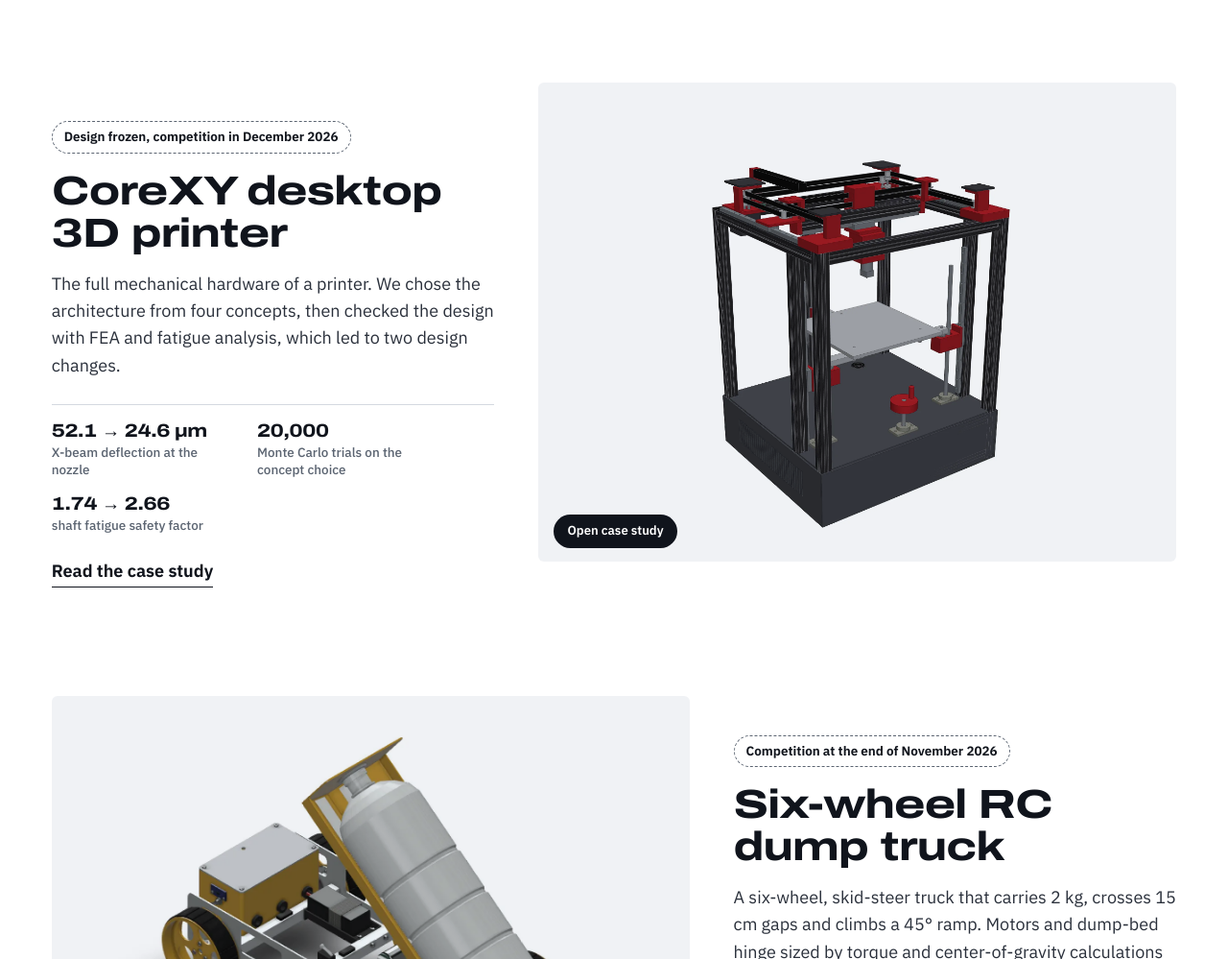
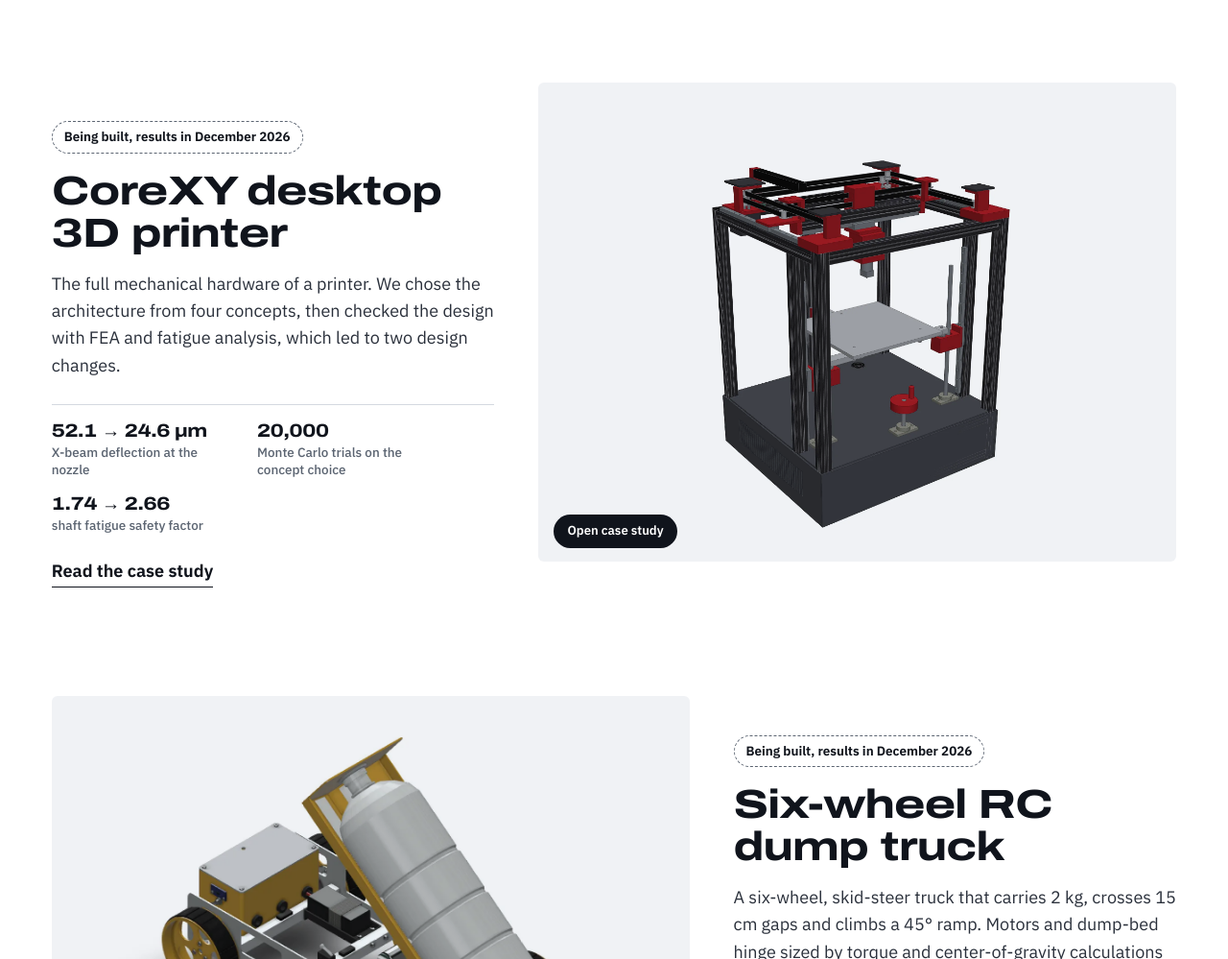
Before and after one commit to gsader7/gsader7.github.io, a plain HTML site: page index.html in a window 1280 px wide. Shown: the part 3100-4099 px from the top of the page at 96% size. Drawn offline with Linux system fonts and the light colour scheme.

Commit message:
Status wording for the printer and dump truck
Co-Authored-By: Claude Opus 5.5 <noreply@anthropic.com>
Claude-Session: https://claude.ai/code/session_013CGJAf82PmcXH2Cu8HJX8s

```diff
--- a/index.html
+++ b/index.html
@@ -516,7 +516,7 @@ dialog.zoom button{font:inherit;font-weight:620;color:#fff;background:transparen
       <article class="plate">
         <a class="plate-media" href="#corexy-printer" data-go="corexy-printer" aria-label="CoreXY desktop 3D printer, open case study"><img class="fit" src="media/printer-hero.webp" alt="CAD model of the CoreXY printer frame, gantry, bed and electronics bay" loading="lazy"></a>
         <div class="plate-text">
-          <span class="tag open">Design frozen, competition in December 2026</span>
+          <span class="tag open">Being built, results in December 2026</span>
           <h3><a href="#corexy-printer">CoreXY desktop 3D printer</a></h3>
           <p>The full mechanical hardware of a printer. We chose the architecture from four concepts, then checked the design with FEA and fatigue analysis, which led to two design changes.</p>
           <dl class="figs">
@@ -531,7 +531,7 @@ dialog.zoom button{font:inherit;font-weight:620;color:#fff;background:transparen
       <article class="plate">
         <a class="plate-media" href="#dump-truck" data-go="dump-truck" aria-label="Remote-controlled dump truck, open case study"><img class="fit" src="media/truck-dump.webp" alt="CAD model of the six-wheel dump truck with its bed tipped" loading="lazy"></a>
         <div class="plate-text">
-          <span class="tag open">Competition at the end of November 2026</span>
+          <span class="tag open">Being built, results in December 2026</span>
           <h3><a href="#dump-truck">Six-wheel RC dump truck</a></h3>
           <p>A six-wheel, skid-steer truck that carries 2 kg, crosses 15 cm gaps and climbs a 45° ramp. Motors and dump-bed hinge sized by torque and center-of-gravity calculations in a parametric Fusion 360 model.</p>
           <dl class="figs">
@@ -800,7 +800,7 @@ dialog.zoom button{font:inherit;font-weight:620;color:#fff;background:transparen
     <h1 class="case-title">CoreXY desktop 3D printer</h1>
     <p class="case-lead">The complete mechanical hardware of a desktop printer: frame, motion system, bed and electronics bay, designed for a stiffness and precision competition.</p>
     <dl class="meta">
-      <div><dt>Status</dt><dd>Design frozen, competition in December 2026</dd></div>
+      <div><dt>Status</dt><dd>Being built, results in December 2026</dd></div>
       <div><dt>Team</dt><dd>4 people</dd></div>
       <div><dt>Tools</dt><dd>SolidWorks, ANSYS, Python</dd></div>
     </dl>
@@ -875,7 +875,7 @@ dialog.zoom button{font:inherit;font-weight:620;color:#fff;background:transparen
           </tbody>
         </table></div>
         <p style="margin-top:20px">Belt stretch is now the largest part of the nozzle deflection, so that is the next thing to improve.</p>
-        <p class="status">Measured stiffness, backlash and alignment, and the competition result, will be added after the build in December 2026.</p>
+        <p class="status">Build photos, test results and the competition outcome will be added in December 2026.</p>
       </div>
     </section>
     <a class="next" href="#dump-truck"><span class="note">Next project</span><strong>Six-wheel RC dump truck</strong></a>
@@ -927,7 +927,7 @@ dialog.zoom button{font:inherit;font-weight:620;color:#fff;background:transparen
     <h1 class="case-title">Six-wheel RC dump truck</h1>
     <p class="case-lead">A six-wheel, skid-steer truck designed and manufactured to haul 2 kg, tip it onto a target, cross 15 cm gaps and climb a 45° ramp.</p>
     <dl class="meta">
-      <div><dt>Status</dt><dd>Competition at the end of November 2026</dd></div>
+      <div><dt>Status</dt><dd>Being built, results in December 2026</dd></div>
       <div><dt>Tools</dt><dd>Fusion 360</dd></div>
     </dl>
     <div class="stage" id="truck-stage">
@@ -971,7 +971,7 @@ dialog.zoom button{font:inherit;font-weight:620;color:#fff;background:transparen
       <div class="body">
         <p>The model is parametric: one shared set of equations holds the measured bottle and motor dimensions and updates every part. Motor torque on the ramp, hinge torque for tipping at about 4 N·m, and the center of gravity were all sized by hand. The empty truck balances over its middle axle so it can reach across a gap.</p>
         <p>Reconciling two competing blueprints before the build caught 10 engineering issues on paper, so the final truck was built with no major redesigns.</p>
-        <p class="status">Build photos, test video and the result will be added after the competition at the end of November 2026.</p>
+        <p class="status">Build photos, test results and the competition outcome will be added in December 2026.</p>
       </div>
     </section>
     <a class="next" href="#bending-tester"><span class="note">Next project</span><strong>3-point bending test machine</strong></a>
```
